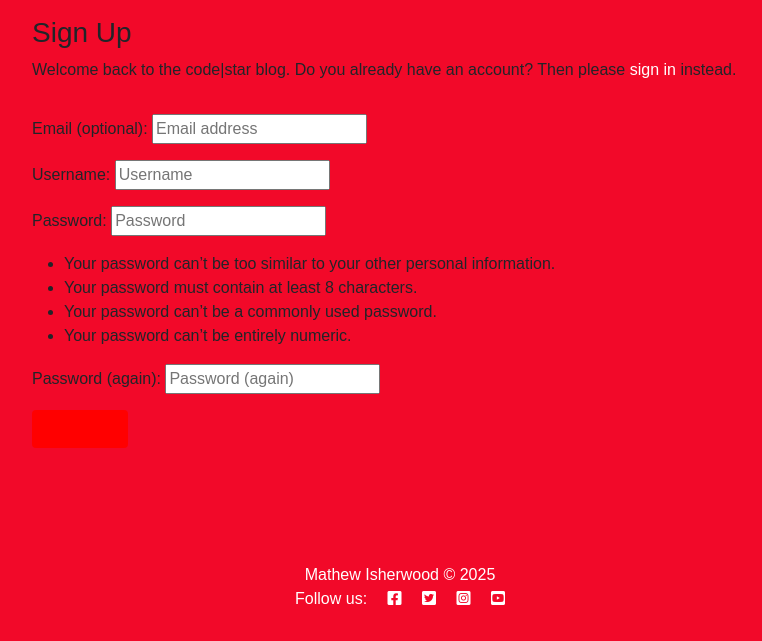
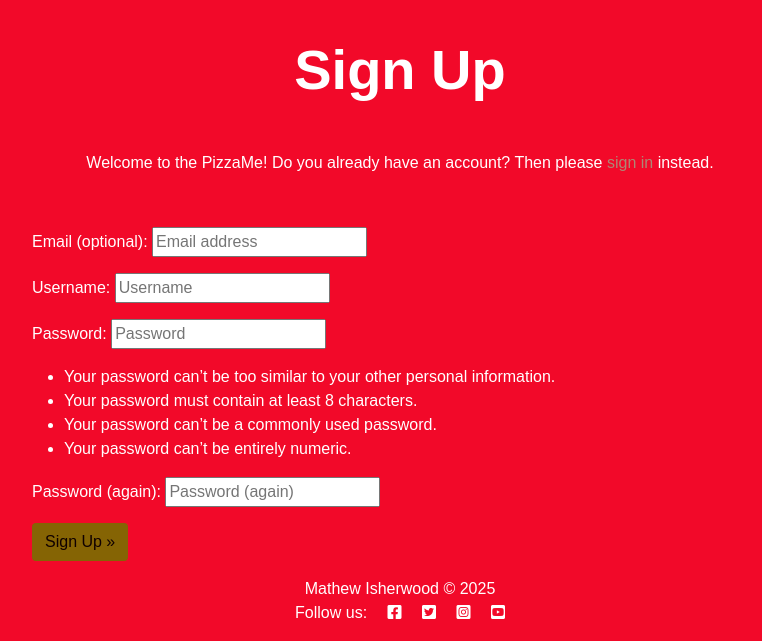
Before and after one commit to MathewIsherwood/PizzaVan, a Django app: page /accounts/signup/ in a window 1280 px wide. Shown: the part 173-814 px from the top of the page, without its empty margins (240-1002 px from the left). Before the commit the page ends 778 px from the top, so only its background shows below. Run offline with Django 4.2, Linux system fonts and the light colour scheme.

Commit message:
Update: Styles on pages

```diff
--- a/pizza/templates/pizza/order.html
+++ b/pizza/templates/pizza/order.html
@@ -16,7 +16,7 @@
         <div class="row">
           <!-- Pizza's Available -->
           {% if not user.is_authenticated %}
-          <p class="text-center">Please <a href="{% url 'account_login' %}">login</a> to order pizza, or <a href="{% url 'account_signup' %}">Register</a> if you are new here!</p>
+          <p class="text-center please-login">Please <a href="{% url 'account_login' %}">login</a> to order pizza, or <a href="{% url 'account_signup' %}">Register</a> if you are new here!</p>
           {% endif %}
           <div class="col-12 mt-3 left">
             <div class="row">
@@ -33,7 +33,7 @@
                       <div class="image-flash">
                         <p class="Pizza">Pizza: {{ pizza.name }}</p>
                         <p class="Size">Size: {{ pizza.size }}</p>
-                        <p class="Price">Price: {{ pizza.price }}</p>
+                        <p class="Price">Price: £{{ pizza.price }}</p>
                       </div>
                     </div>
                     <p class="card-text">{{ pizza.description }}</p>
--- a/static/css/style.css
+++ b/static/css/style.css
@@ -158,15 +174,21 @@
     width: 100px;
 }
 
-.btn-signup,
-.btn-edit {
-    background-color: #f00;
-    color: #f00;
+.btn-signup{
+    background-color: #856404;
+    color: #100000;
 }
 
-.btn-signup:hover,
+.btn-delete,
+.btn-signup:hover{
+    background-color: #798539;
+    color: #100000;
+
+}
+
+.btn-delete,
 .btn-signup:active {
-    background-color: #00f;
+    background-color: #ad8875;
     color: #23BBBB;
 }
 
@@ -205,5 +227,56 @@
 .alert-info {
     color: #0c5460;
     background-color: #d1ecf1;
-    border-color: #bee5eb;
 }
+
+/* Login Page & Register Page*/
+
+.register-title, .logout-title,
+.login-title{
+    color: #fff;
+    font-size: 3.5em;
+    font-weight: bold;
+    text-align: center;
+    padding-top: 20px;
+    padding-bottom: 20px;
+}
+
+.register-text, .logout-text,
+.login-text{
+    color: #fff;
+    font-size: 1em;
+    text-align: center;
+    padding-top: 20px;
+    padding-bottom: 20px;
+}
+
+.register-form,
+.login-form{
+    color: #fff !important;
+}
+
+.helptext{
+    color: #fff;
+}
+
+/* Signup */
+
+.login{
+    color: #ad8875 !important;
+}
+
+.login label{
+    color: #fff!important;
+}
+
+.login:hover {
+    color: #798539 !important;
+}
+
+.logout{
+    color: #fff;
+}
+
+.logout-center{
+    text-align: center;
+}
--- a/templates/account/logout.html
+++ b/templates/account/logout.html
@@ -8,12 +8,12 @@
 <div class="container">
     <div class="row">
         <div class="col-md-8 mt-3 offset-md-2">
-            <h3>{% trans "Sign Out" %}</h3>
+            <h3 class="logout-title">{% trans "Sign Out" %}</h3>
 
-            <p>{% trans 'Are you sure you want to sign out?' %}</p>
+            <p class="logout-text">{% trans 'Are you sure you want to sign out?' %}</p>
         </div>
     </div>
-    <div class="row">
+    <div class="row logout-center">
         <div class="col-md-8 mt-3 offset-md-2">
 
             <form method="post" action="{% url 'account_logout' %}">
--- a/templates/account/signup.html
+++ b/templates/account/signup.html
@@ -8,17 +8,13 @@
 <div class="container">
   <div class="row">
     <div class="col-md-8 mt-3 offset-md-2">
-      <h3>{% trans "Sign Up" %}</h3>
-
-      <p>{% blocktrans %}
-        Welcome back to the code|star blog.
-        Do you already have an account? Then please
-        <a class="link" href="{{ login_url }}">sign in</a>
-        instead.
+      <h3 class="register-title">{% trans "Sign Up" %}</h3>
+      <p class="register-text">{% blocktrans %}
+        Welcome to the PizzaMe! Do you already have an account? Then please <a class="login" href="{{ login_url }}">sign in</a> instead.
       {% endblocktrans %}</p>
     </div>
   </div>
-  <div class="row">
+  <div class="row register-form">
     <div class="col-md-8 mt-3 offset-md-2">
       <form class="signup" id="signup_form" method="post"
         action="{% url 'account_signup' %}">
--- a/templates/base.html
+++ b/templates/base.html
@@ -93,7 +93,6 @@
         {% block content %}
         <!-- Content Goes here -->
         {% endblock content %}
-
     </main>
 
     <!-- Footer -->
```
Also changed, not shown: other parts of static/css/style.css (+23 -7 lines), templates/account/login.html (+4 -8 lines).
